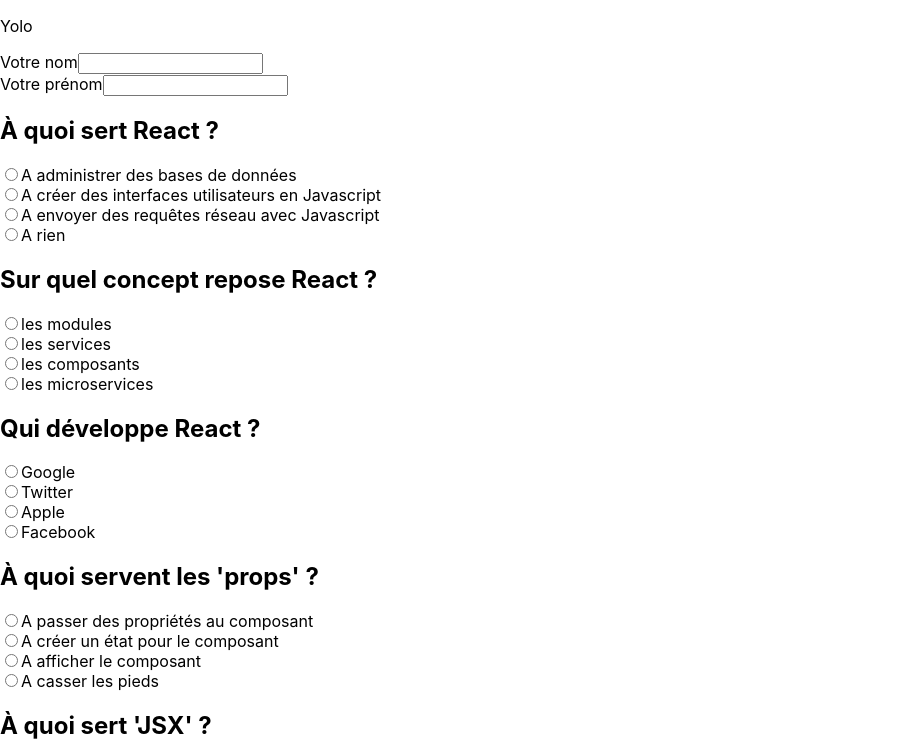
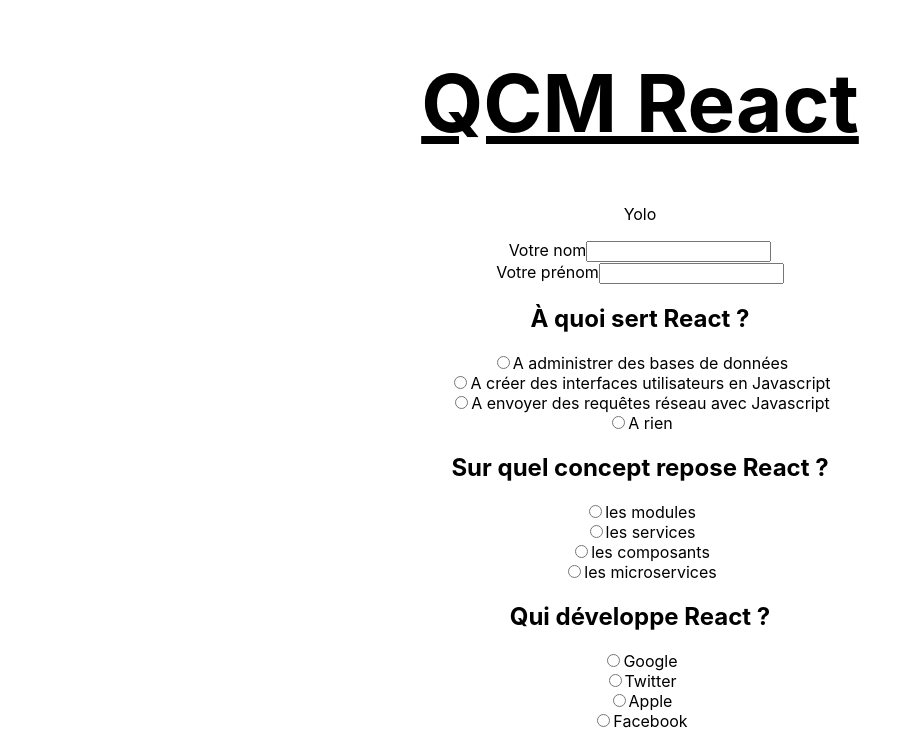
Before and after one commit to g43l/EvalReact, a React (Create React App) app: page / in a window 1280 px wide. Shown: the top 749 px of the page, without its empty margins (0-922 px from the left). Built offline with nearby package versions, Linux system fonts and the light colour scheme.

Commit message:
:speech_balloon: Adding title and intro in App.js

```diff
--- a/src/App.css
+++ b/src/App.css
@@ -1,7 +1,12 @@
 .App {
   text-align: center;
+  position: center;
 }
-
+h1 {
+  font-size: 80px;
+  text-align: center;
+  text-decoration: underline;
+}
 .App-logo {
   height: 40vmin;
   pointer-events: none;
--- a/src/App.js
+++ b/src/App.js
@@ -1,9 +1,11 @@
 import Formular from './Components/Formular'
+import './App.css'
 
 function App() {
   return (
     <div className="App">
-      <Formular></Formular>
+        <h1>QCM React</h1>
+        <Formular></Formular>
     </div>
   );
 }
```
